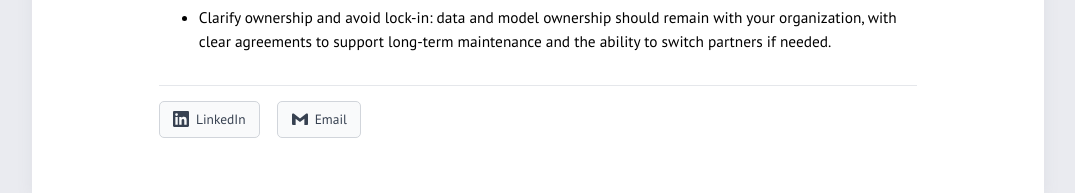
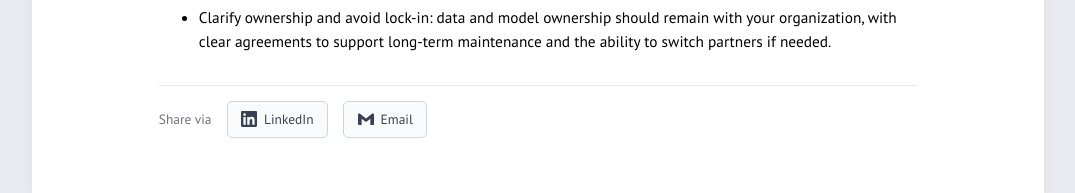
Before and after one commit to tomtourwe/tomtourwe.github.io, a Jekyll site: the page built from _posts/2025-12-27-working-with-an-AI-partner.md, in a window 1280 px wide. Shown: the part 3965-4158 px from the top of the page, without its empty margins (102-1177 px from the left). Built offline with Jekyll 4.4.1, drawn with Linux system fonts in a browser that asks for light colours; comment, search, counter and statistics services are not loaded.

Commit message:
Added sharing text

```diff
--- a/_includes/sharing.html
+++ b/_includes/sharing.html
@@ -12,6 +12,7 @@ I thought you might find this interesting:
 {% endcapture %}
 
 <div class="sharing-buttons">
+    <span class="sharing-label">Share via</span>
     <a
         href="https://www.linkedin.com/sharing/share-offsite/?url={{ post_url | url_encode }}"
         target="_blank"
--- a/assets/css/sharing.sass
+++ b/assets/css/sharing.sass
@@ -5,12 +5,20 @@
   margin: 2em 0
   padding-top: 1em
   border-top: 1px solid #e5e7eb
+  display: flex
+  align-items: center
+  gap: 1em
+  flex-wrap: wrap
+
+  .sharing-label
+    font-weight: 500
+    color: #6b7280
+    font-size: 0.875em
 
   .share-button
     display: inline-flex
     align-items: center
     gap: 0.5em
-    margin-right: 1em
     padding: 0.5em 1em
     border: 1px solid #d1d5db
     border-radius: 0.375em
@@ -44,8 +52,12 @@
 
 @media (max-width: 640px)
   .sharing-buttons
+    flex-direction: column
+    align-items: flex-start
+
+    .sharing-label
+      margin-bottom: 0.5em
+
     .share-button
-      display: block
-      margin-bottom: 0.5em
-      margin-right: 0
-      text-align: center
+      width: 100%
+      justify-content: center
```
